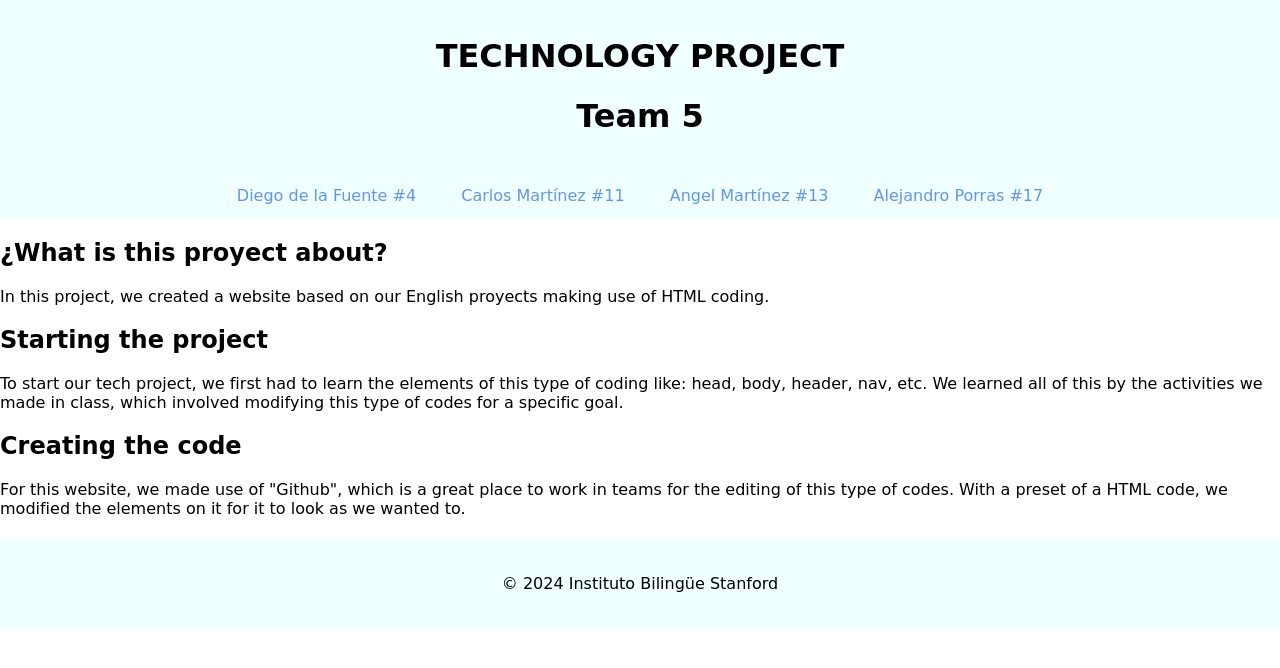
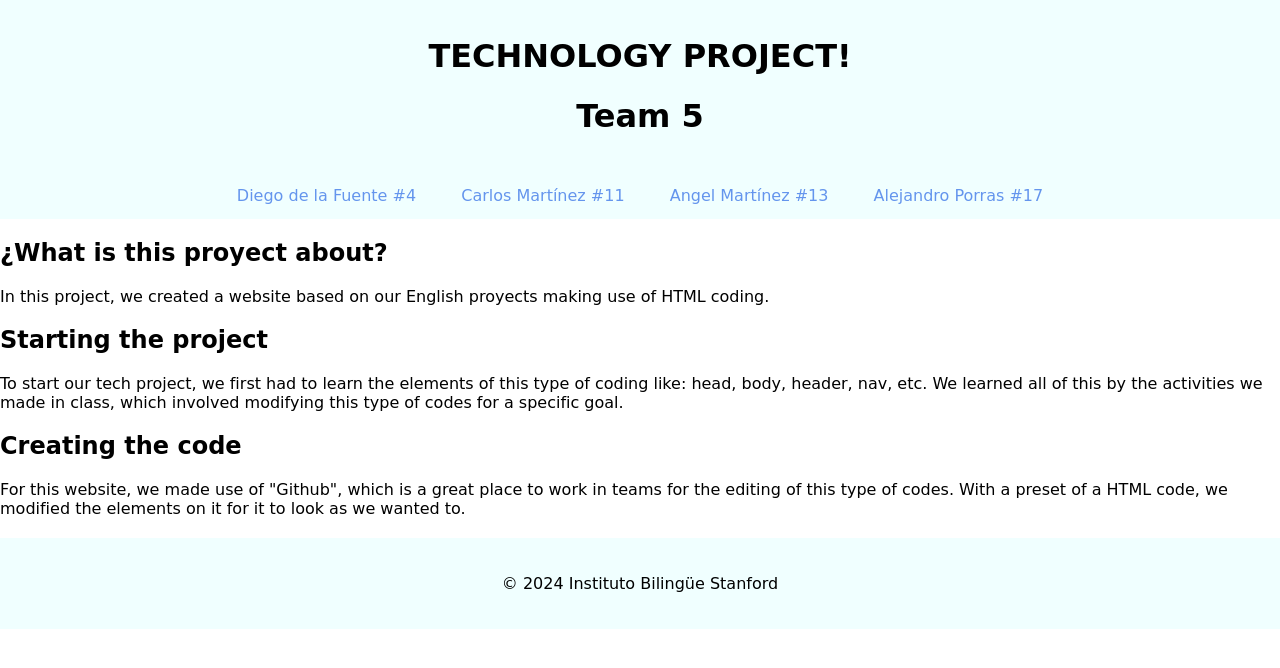
Before and after one commit to TechnoCholo/8B-TEAM5, a plain HTML site: page index.html in a window 1280 px wide. Drawn offline with Linux system fonts and the light colour scheme.

Commit message:
Update index.html

```diff
--- a/index.html
+++ b/index.html
@@ -45,7 +45,7 @@
 </head>
 <body>
     <header>
-        <h1>TECHNOLOGY PROJECT</h1>
+        <h1>TECHNOLOGY PROJECT!</h1>
         <h1>Team 5</h1>
     </header>
     <nav>
```
